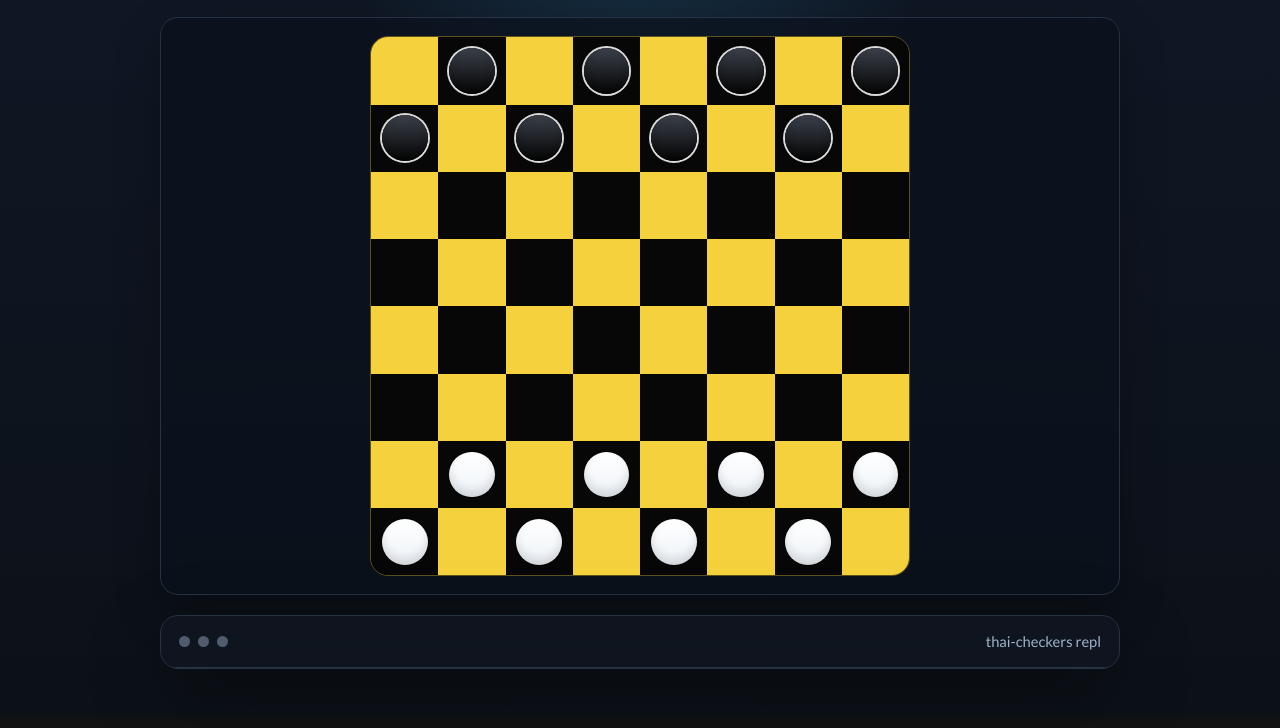
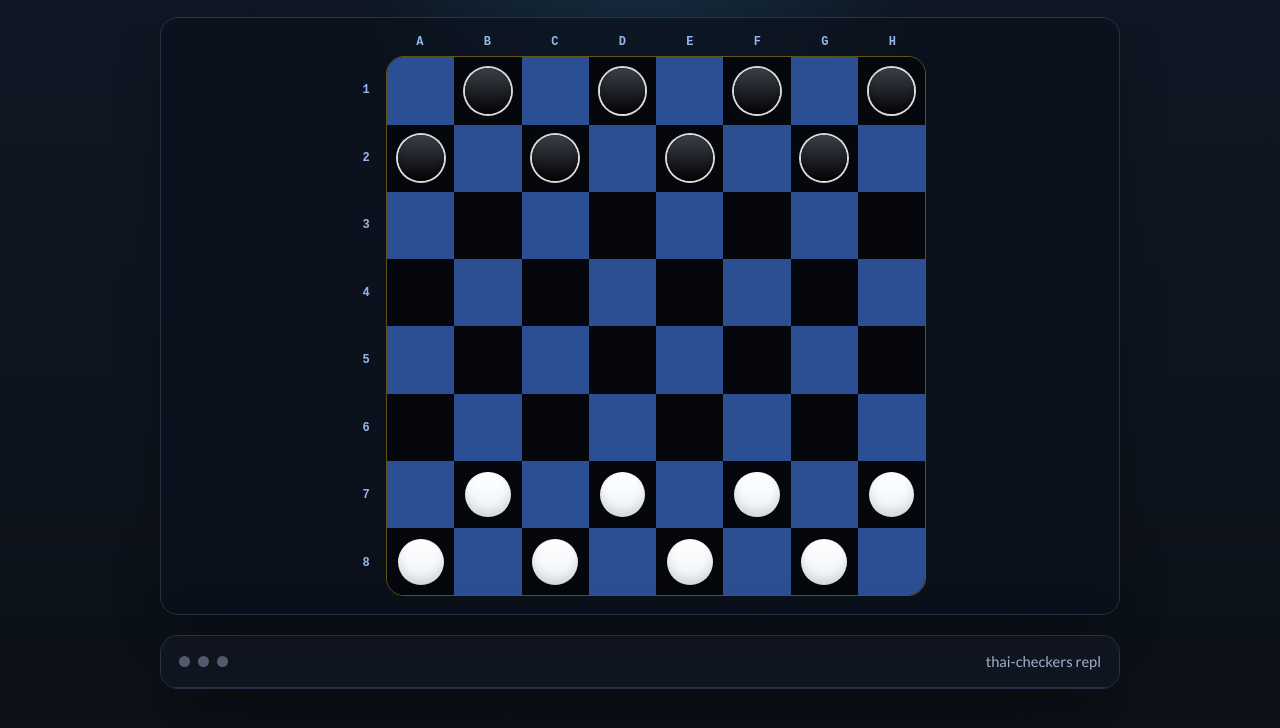
Before and after one commit to arayaphong/th-checkers-js, a website with bundled scripts: page index.html in a window 1280 px wide. Shown: the part 96-824 px from the top of the page. Built offline with nearby package versions, Linux system fonts and the light colour scheme.

Commit message:
feat: implement board layout with axis labels for enhanced gameplay visibility

```diff
--- a/index.html
+++ b/index.html
@@ -20,7 +20,31 @@
     <section class="workspace" aria-label="Thai Checkers workspace">
       <div class="play-stage">
         <section class="play-board-shell" aria-label="Play board">
-          <div class="board" aria-hidden="true"></div>
+          <div class="board-layout" aria-hidden="true">
+            <div class="axis axis-col">
+              <span>A</span>
+              <span>B</span>
+              <span>C</span>
+              <span>D</span>
+              <span>E</span>
+              <span>F</span>
+              <span>G</span>
+              <span>H</span>
+            </div>
+            <div class="board-main">
+              <div class="axis axis-row">
+                <span>1</span>
+                <span>2</span>
+                <span>3</span>
+                <span>4</span>
+                <span>5</span>
+                <span>6</span>
+                <span>7</span>
+                <span>8</span>
+              </div>
+              <div class="board"></div>
+            </div>
+          </div>
         </section>
       </div>
 
--- a/web/css/board.css
+++ b/web/css/board.css
@@ -6,10 +6,50 @@
   padding: 18px;
 }
 
+.board-layout {
+  --row-axis-size: 24px;
+  --axis-gap: 8px;
+  --board-size: clamp(220px, calc(100vw - 120px), 540px);
+  display: grid;
+  justify-content: center;
+  gap: var(--axis-gap);
+}
+
+.board-main {
+  display: grid;
+  grid-template-columns: var(--row-axis-size) var(--board-size);
+  gap: var(--axis-gap);
+  align-items: stretch;
+}
+
+.axis {
+  font-family: 'Iosevka Term', 'JetBrains Mono', 'Fira Code', monospace;
+  font-size: 0.75rem;
+  font-weight: 700;
+  line-height: 1;
+  color: rgba(159, 197, 255, 0.92);
+  user-select: none;
+}
+
+.axis-col {
+  width: calc(var(--row-axis-size) + var(--axis-gap) + var(--board-size));
+  display: grid;
+  grid-template-columns: repeat(8, 1fr);
+  justify-items: center;
+  padding-left: calc(var(--row-axis-size) + var(--axis-gap));
+}
+
+.axis-row {
+  height: var(--board-size);
+  display: grid;
+  grid-template-rows: repeat(8, 1fr);
+  align-items: center;
+  justify-items: center;
+}
+
 .board {
-  width: min(100%, 540px);
+  width: var(--board-size);
   aspect-ratio: 1;
-  margin: 0 auto;
   display: grid;
   grid-template-columns: repeat(8, 1fr);
   border-radius: 18px;
@@ -24,11 +64,11 @@
 }
 
 .cell.light {
-  background: #f5d23d;
+  background: #2c4f93;
 }
 
 .cell.dark {
-  background: #070707;
+  background: #05070d;
 }
 
 .cell.hint::after {
```
